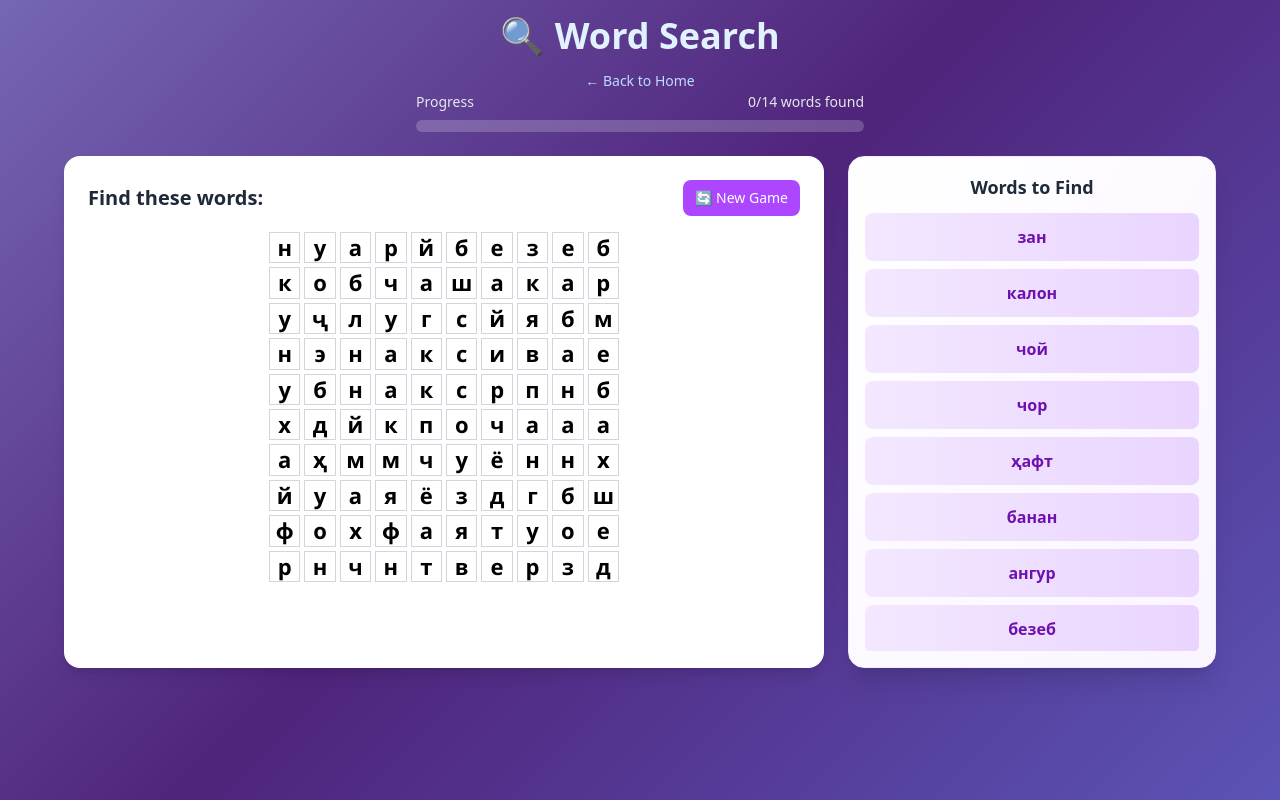
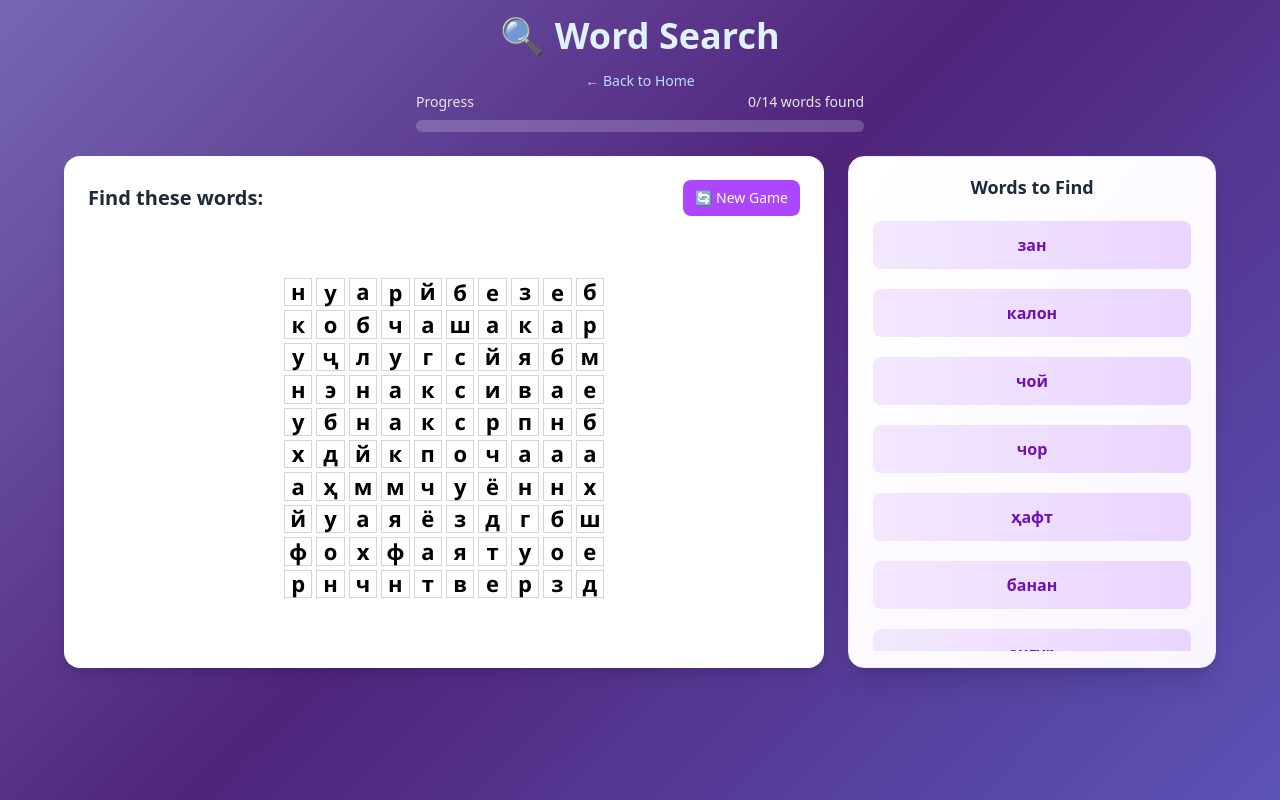
Before and after one commit to haagamble/tajik-first-1000, a Next.js app: page /wordsearch/level01 in a window 1280 px wide. Built offline with nearby package versions, Linux system fonts and the light colour scheme.

Commit message:
Fix minor text colour and spacing issues

```diff
--- a/src/app/flashcards/[wordListId]/page.tsx
+++ b/src/app/flashcards/[wordListId]/page.tsx
@@ -19,7 +19,7 @@ export default async function FlashcardsPage({ params }: { params: Promise<{ wor
         return (
             <div className="gradient-bg p-4">
                 <div className="max-w-2xl mx-auto text-center">
-                    <h1 className="text-2xl font-bold mb-4">Word List Not Found</h1>
+                    <h1 className="text-sky-100 text-2xl font-bold mb-4">Word List Not Found</h1>
                     <Link href="/" className="text-blue-100 hover:underline">
                         ← Back to Home
                     </Link>
--- a/src/app/memory/[wordListId]/MemoryGame.tsx
+++ b/src/app/memory/[wordListId]/MemoryGame.tsx
@@ -138,7 +138,7 @@ export default function MemoryGame({ wordList }: MemoryGameProps) {
         return (
             <div className="gradient-bg p-4">
                 <div className="max-w-2xl mx-auto text-center">
-                    <h1 className="text-xl sm:text-2xl font-bold mb-4">Loading...</h1>
+                    <h1 className="text-sky-100 text-xl sm:text-2xl font-bold mb-4">Loading...</h1>
                 </div>
             </div>
         );
--- a/src/app/memory/[wordListId]/page.tsx
+++ b/src/app/memory/[wordListId]/page.tsx
@@ -19,7 +19,7 @@ export default async function MemoryGamePage({ params }: { params: Promise<{ wor
         return (
             <div className="gradient-bg p-4">
                 <div className="max-w-2xl mx-auto text-center">
-                    <h1 className="text-2xl font-bold mb-4">Word List Not Found</h1>
+                    <h1 className="text-sky-100 text-2xl font-bold mb-4">Word List Not Found</h1>
                     <Link href="/" className="text-blue-100 hover:underline">
                         ← Back to Home
                     </Link>
--- a/src/app/quiz/[wordListId]/QuizGame.tsx
+++ b/src/app/quiz/[wordListId]/QuizGame.tsx
@@ -102,7 +102,7 @@ export default function QuizGame({ wordList }: QuizGameProps) {
         return (
             <div className="gradient-bg p-4">
                 <div className="max-w-2xl mx-auto text-center">
-                    <h1 className="text-2xl font-bold mb-4">Loading Quiz...</h1>
+                    <h1 className="text-sky-100 text-2xl font-bold mb-4">Loading Quiz...</h1>
                 </div>
             </div>
         );
--- a/src/app/quiz/[wordListId]/page.tsx
+++ b/src/app/quiz/[wordListId]/page.tsx
@@ -19,7 +19,7 @@ export default async function QuizPage({ params }: { params: Promise<{ wordListI
         return (
             <div className="gradient-bg p-4">
                 <div className="max-w-2xl mx-auto text-center">
-                    <h1 className="text-2xl font-bold mb-4">Word List Not Found</h1>
+                    <h1 className="text-sky-100 text-2xl font-bold mb-4">Word List Not Found</h1>
                     <Link href="/" className="text-blue-100 hover:underline">
                         ← Back to Home
                     </Link>
--- a/src/app/wordsearch/[wordListId]/WordSearchGame.tsx
+++ b/src/app/wordsearch/[wordListId]/WordSearchGame.tsx
@@ -315,9 +315,9 @@ export default function WordSearchGame({ wordList }: WordSearchGameProps) {
 
     const resetGame = () => {
         setFoundWords([]);
-        // Filter words: no spaces, max 10 letters, then select up to 15 random words
+        // Filter words: no spaces, max 10 letters, min 3 letters, then select up to 15 random words
         const validWords = wordList.words.filter(word =>
-            word.tajik.length <= 10 &&
+            word.tajik.length <= 10 && word.tajik.length >= 3 &&
             !word.tajik.includes(' ')
         );
 
@@ -385,15 +385,15 @@ export default function WordSearchGame({ wordList }: WordSearchGameProps) {
         return (
             <div className="gradient-bg p-2 sm:p-4">
                 <div className="max-w-2xl mx-auto text-center">
-                    <h1 className="text-xl sm:text-2xl font-bold mb-4">Loading...</h1>
+                    <h1 className="text-sky-100 text-xl sm:text-2xl font-bold mb-4">Loading...</h1>
                 </div>
             </div>
         );
     }
 
     return (
-        <div className="gradient-bg p-2 sm:p-4">
-            <div className="max-w-6xl mx-auto">
+        <div className="gradient-bg p-2 sm:p-4 min-h-screen">
+            <div className="max-w-6xl mx-auto pb-4">
                 {/* Header */}
                 <div className="text-center mb-6">
                     <h1 className="text-sky-100 text-3xl sm:text-4xl font-bold mb-3">🔍 Word Search</h1>
@@ -418,10 +418,10 @@ export default function WordSearchGame({ wordList }: WordSearchGameProps) {
 
                 </div>
 
-                <div className="grid grid-cols-1 lg:grid-cols-3 gap-3 sm:gap-6">
+                <div className="grid grid-cols-1 lg:grid-cols-3 gap-4 sm:gap-6">
                     {/* Word Search Grid */}
                     <div className="lg:col-span-2">
-                        <div className="bg-white rounded-2xl shadow-lg p-3 sm:p-6 h-96 lg:h-[32rem] flex flex-col">
+                        <div className="bg-white rounded-2xl shadow-lg p-3 sm:p-6 h-[55vh] sm:h-96 lg:h-[32rem] flex flex-col">
                             <div className="flex flex-col sm:flex-row justify-between items-start sm:items-center mb-3 sm:mb-4 gap-2">
                                 <h2 className="!text-gray-800 text-lg sm:text-xl font-semibold">Find these words:</h2>
                                 <button
@@ -432,15 +432,15 @@ export default function WordSearchGame({ wordList }: WordSearchGameProps) {
                                 </button>
                             </div>
 
-                            <div className="flex justify-center overflow-hidden px-1 sm:px-6 relative flex-1">
+                            <div className="flex justify-center px-1 sm:px-6 relative flex-1 items-center">
                                 <div
                                     className="grid gap-0.5 sm:gap-1 select-none word-search-grid relative"
                                     style={{
                                         gridTemplateColumns: `repeat(${gridSize}, 1fr)`,
-                                        width: 'min(90vw, 350px)',
-                                        height: 'min(90vw, 350px)',
-                                        maxWidth: '100%',
-                                        maxHeight: '100%',
+                                        width: 'min(80vw, 320px)',
+                                        height: 'min(80vw, 320px)',
+                                        maxWidth: 'calc(100% - 1rem)',
+                                        maxHeight: 'calc(100% - 1rem)',
                                         touchAction: 'none'
                                     }}
                                     onMouseLeave={() => {
@@ -531,22 +531,22 @@ export default function WordSearchGame({ wordList }: WordSearchGameProps) {
                     {/* Word List */}
                     <div className="space-y-3 sm:space-y-6">
                         {/* Words to Find */}
-                        <div className="bg-gradient-to-br from-white to-purple-50 rounded-2xl shadow-xl border border-purple-100 p-3 sm:p-4 h-96 lg:h-[32rem] flex flex-col">
+                        <div className="bg-gradient-to-br from-white to-purple-50 rounded-2xl shadow-xl border border-purple-100 p-3 sm:p-4 h-[40vh] sm:h-96 lg:h-[32rem] flex flex-col">
                             <h3 className="!text-gray-800 text-base sm:text-lg font-bold mb-3 text-center">Words to Find</h3>
-                            <div className="grid grid-cols-2 lg:grid-cols-1 gap-1 sm:gap-2 overflow-y-auto flex-1">
+                            <div className="grid grid-cols-2 lg:grid-cols-1 gap-2 sm:gap-3 overflow-y-auto flex-1 p-1">
                                 {words.map((word) => {
                                     const isFound = foundWords.some(fw => fw.word === word.tajik);
                                     return (
                                         <div
                                             key={word.id}
-                                            className={`relative p-2 sm:p-3 rounded-lg text-center font-bold text-sm sm:text-base transition-all duration-300 ${isFound
+                                            className={`relative p-2 sm:p-3 m-1 rounded-lg text-center font-bold text-sm sm:text-base transition-all duration-300 ${isFound
                                                 ? 'bg-gradient-to-r from-green-100 to-green-200 text-green-800 scale-95 opacity-75'
                                                 : 'bg-gradient-to-r from-purple-100 to-purple-200 text-purple-800'
                                                 }`}
                                         >
                                             {word.tajik}
                                             {isFound && (
-                                                <div className="absolute -top-1 -right-1 bg-green-500 text-white rounded-full w-5 h-5 flex items-center justify-center text-xs animate-bounce">
+                                                <div className="absolute -top-1 -right-1 bg-green-500 text-white rounded-full w-4 h-4 sm:w-5 sm:h-5 flex items-center justify-center text-xs">
                                                     ✓
                                                 </div>
                                             )}
--- a/src/app/wordsearch/[wordListId]/page.tsx
+++ b/src/app/wordsearch/[wordListId]/page.tsx
@@ -19,7 +19,7 @@ export default async function WordSearchPage({ params }: { params: Promise<{ wor
         return (
             <div className="gradient-bg p-4">
                 <div className="max-w-2xl mx-auto text-center">
-                    <h1 className="text-2xl font-bold mb-4">Word List Not Found</h1>
+                    <h1 className="text-sky-100 text-2xl font-bold mb-4">Word List Not Found</h1>
                     <Link href="/" className="text-blue-100 hover:underline">
                         ← Back to Home
                     </Link>
--- a/src/data/wordLists/level19.json
+++ b/src/data/wordLists/level19.json
@@ -97,6 +97,10 @@
     [
       "баҳр",
       "sea"
+    ],
+    [
+      "нақб",
+      "tunnel"
     ],
     [
       "биёбон",
```
Also changed, not shown: src/app/flashcards/[wordListId]/FlashcardsGame.tsx (+4 -4 lines).
